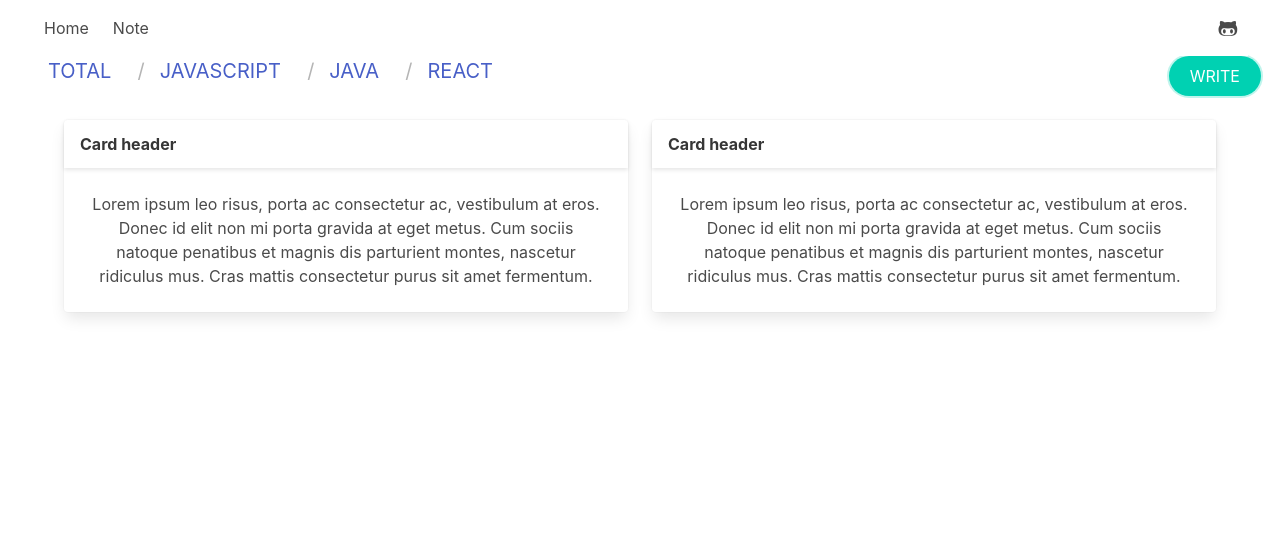
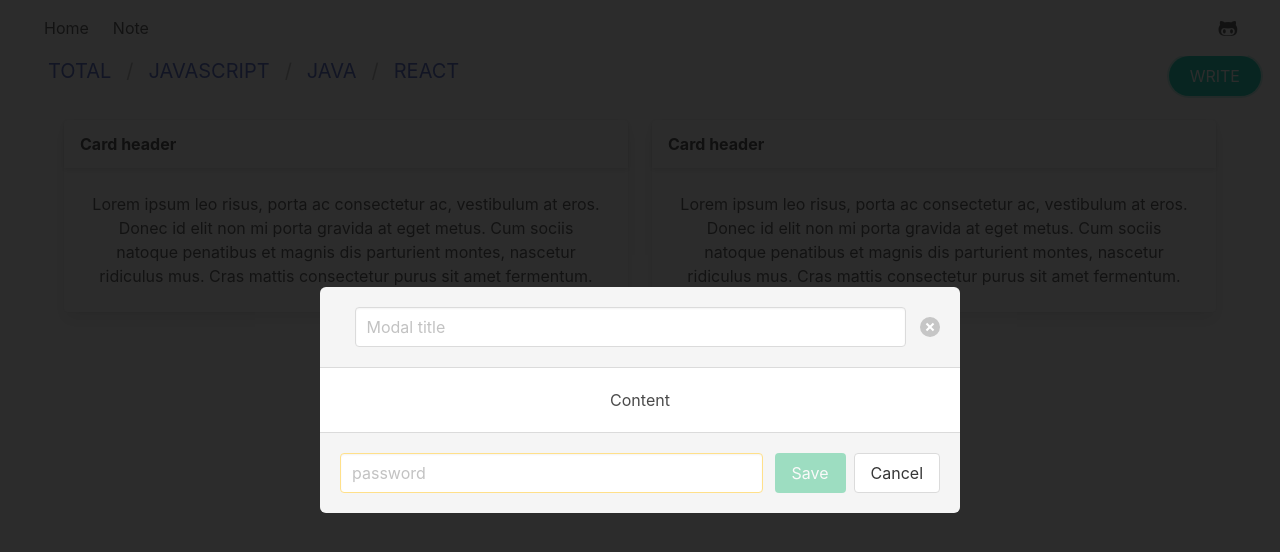
Before and after one commit to TankTwo2/Tanktwo-Note-regacy, a React (Create React App) app: page /ttb_frontend/note in a window 1280 px wide. Both pictures are taken after a click on the button "WRITE". Shown: the top 552 px of the page. Built offline with nearby package versions, Linux system fonts and the light colour scheme.

Commit message:
[ttb-002] WriteNote form

```diff
--- /dev/null
+++ b/src/pages/note/components/WriteNote.tsx
@@ -0,0 +1,78 @@
+import React, { Dispatch, SetStateAction, useState } from 'react'
+
+interface NoteDataInterFace {
+    title: string
+    tag: string
+    content: string
+}
+
+export default function WriteNote({
+    isActive,
+    setIsActive,
+}: {
+    isActive: boolean
+    setIsActive: Dispatch<SetStateAction<boolean>>
+}) {
+    const [password, setPassword] = useState<string>('')
+    const [noteData, setNoteData] = useState<NoteDataInterFace>(
+        {} as NoteDataInterFace
+    )
+
+    function onActiveControl() {
+        setIsActive(!isActive)
+    }
+
+    function onHandleNoteData(dataType: string, value: string) {
+        setNoteData({
+            ...noteData,
+            [dataType]: value,
+        })
+    }
+
+    return (
+        <>
+            <form className={`modal ${isActive && 'is-active'}`}>
+                <div className="modal-background"></div>
+                <div className="modal-card">
+                    <header className="modal-card-head">
+                        <p className="modal-card-title">
+                            <input
+                                className="input"
+                                placeholder="Modal title"
+                                style={{ width: '95%' }}
+                                value={noteData.title}
+                                onChange={(e) =>
+                                    onHandleNoteData('title', e.target.value)
+                                }
+                            />
+                        </p>
+                        <button
+                            className="delete"
+                            aria-label="close"
+                            onClick={onActiveControl}
+                        ></button>
+                    </header>
+                    <section className="modal-card-body">Content</section>
+                    <footer className="modal-card-foot">
+                        <input
+                            className="input is-warning mr-3"
+                            type="password"
+                            placeholder="password"
+                            value={password}
+                            onChange={(e) => setPassword(e.target.value)}
+                        />
+                        <button
+                            className="button is-success"
+                            disabled={password !== 'notepw'}
+                        >
+                            Save
+                        </button>
+                        <button className="button" onClick={onActiveControl}>
+                            Cancel
+                        </button>
+                    </footer>
+                </div>
+            </form>
+        </>
+    )
+}
--- a/src/pages/note/note.tsx
+++ b/src/pages/note/note.tsx
@@ -1,10 +1,12 @@
 import React, { useEffect, useState } from 'react'
 import Card from './components/Card'
+import WriteNote from './components/WriteNote'
 
 const tempTagList = ['JAVASCRIPT', 'JAVA', 'REACT']
 
 export default function Note() {
     const [tagList, setTagList] = useState<string[]>([])
+    const [openWrite, setOpenWrite] = useState<boolean>(false)
 
     useEffect(() => {
         setTagList(tempTagList)
@@ -12,6 +14,7 @@ export default function Note() {
 
     return (
         <div>
+            <WriteNote isActive={openWrite} setIsActive={setOpenWrite}/>
             <div className="columns">
                 <div className="column">
                     <nav
@@ -20,18 +23,21 @@ export default function Note() {
                     >
                         <ul>
                             <li>
-                                <a href="#total">TOTAL &nbsp;</a>
+                                <a href="#total">TOTAL</a>
                             </li>
                             {tagList.map((tag) => (
                                 <li>
-                                    <a href={`#${tag}`}>{tag} &nbsp;</a>
+                                    <a href={`#${tag}`}>{tag}</a>
                                 </li>
                             ))}
                         </ul>
                     </nav>
                 </div>
                 <div className="column is-1">
-                    <button className="button is-primary is-rounded">
+                    <button
+                        className="button is-primary is-rounded"
+                        onClick={() => setOpenWrite(!openWrite)}
+                    >
                         WRITE
                     </button>
                 </div>
```
